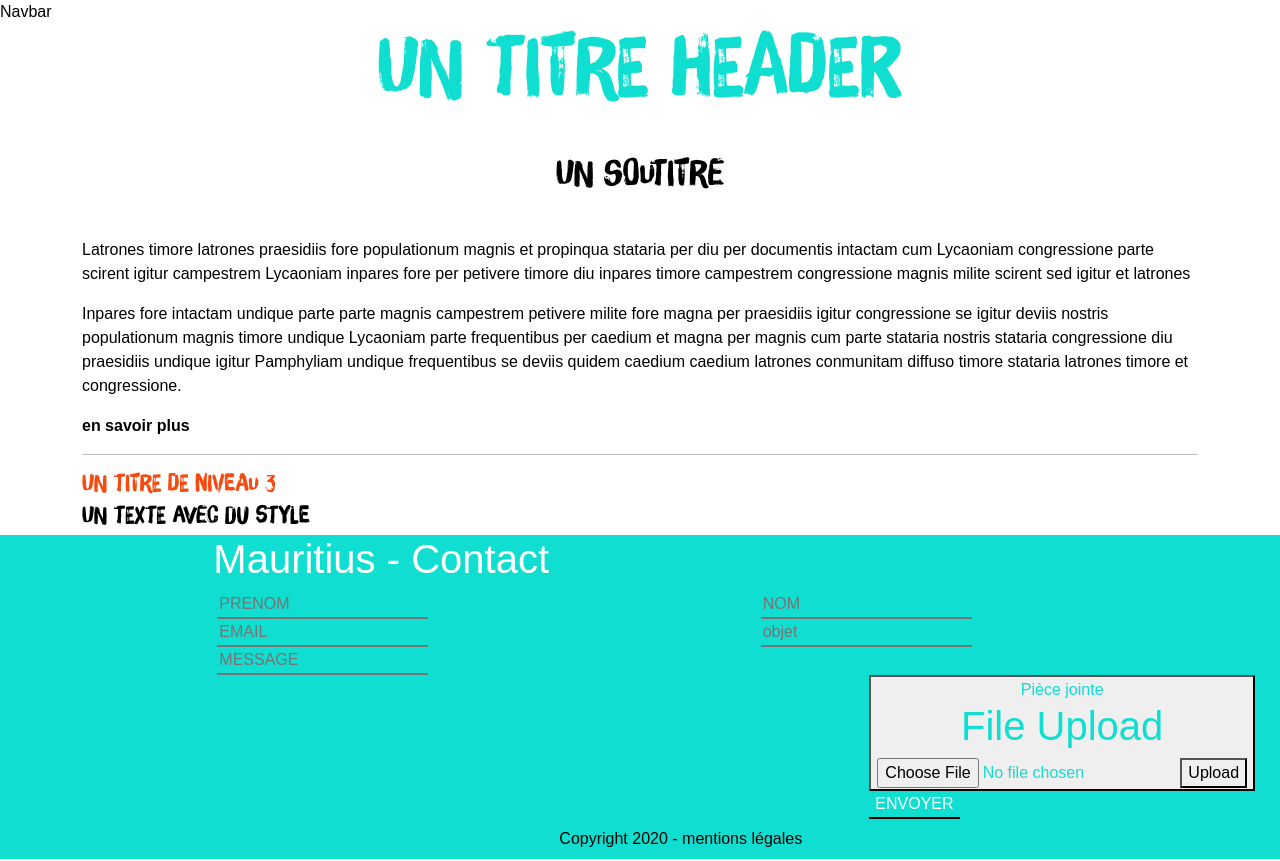
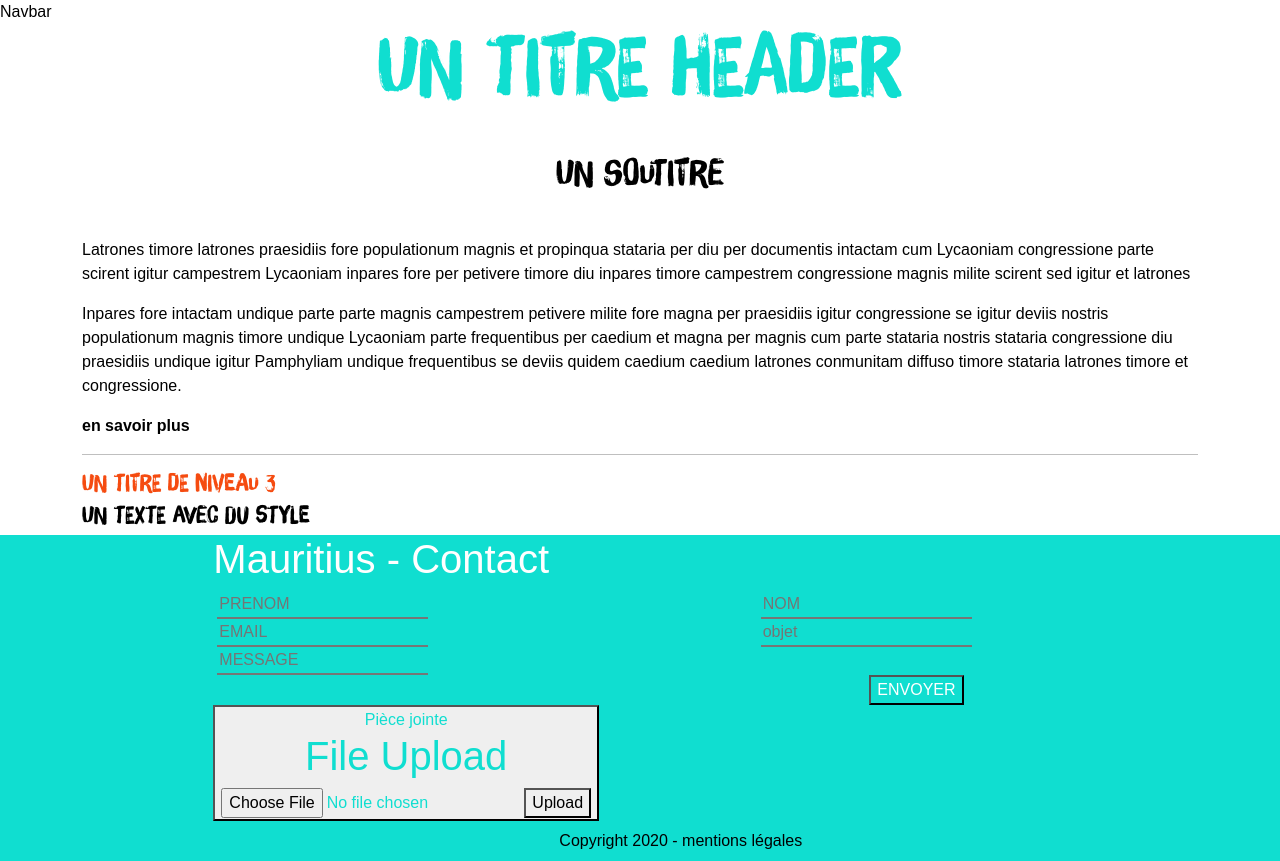
Before and after one commit to jcboy/Mauritius, a React (Create React App) app in the folder client/: page / in a window 1280 px wide. Built offline with nearby package versions, Linux system fonts and the light colour scheme; a web font is replaced by a local one.

Commit message:
add text

```diff
--- a/client/src/components/Contact/Contact.js
+++ b/client/src/components/Contact/Contact.js
@@ -49,9 +49,11 @@ class Contact extends Component {
                       </div>
                       <div class="row">
                           <div class="offset-8 col">
-                              <button type="button" class="pj">Pièce jointe  <ButtonFileUpload/></button>
                               <button type="button" class="whi">ENVOYER</button>
                           </div>
+                      </div>
+                      <div class="offset-2">
+                          <button type="button" className="pj">Pièce jointe <ButtonFileUpload/></button>
                       </div>
                       <div class="row">
                           <div class="offset-5 col">
--- a/client/src/styles/styles.css
+++ b/client/src/styles/styles.css
@@ -33,11 +33,11 @@ a {text-decoration: none; color: #000;}
 .blue {background-color: #10DED0; border-left: #10DED0; border-right: #10DED0; border-top: #10DED0;}
 .blue {color: #FFFFFF;}
 
-
+.ml {color: #FFFFFF}
 
 .pj {color: #10DED0;}
 
-.whi {background-color: #10DED0; border-left: #FFFFFF; border-right: #FFFFFF; border-top: #FFFFFF;}
+.whi {background-color: #10DED0;}
 .whi {color: white;}
 
 @media (min-width: 768px) {
```
Also changed, not shown: 1 other file (tests, documents, lock files or other folders).
